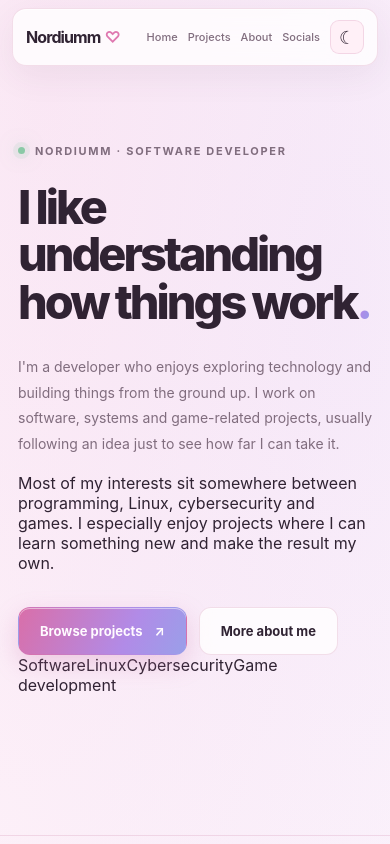
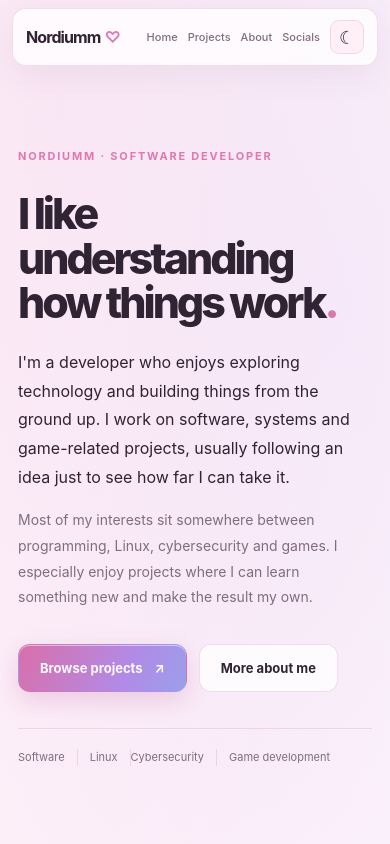
Before and after one commit to Nordiumm/Nordiumm.github.io, a React (Vite) app: page / in a window 390 px wide. Shown: the top 844 px of the page. Built offline with nearby package versions, Linux system fonts and the light colour scheme.

Commit message:
Simplify homepage hero layout and remove decorative filler

```diff
--- a/src/features/home/components/Hero.module.css
+++ b/src/features/home/components/Hero.module.css
@@ -1,59 +1,51 @@
 .hero {
-  position: relative;
-  display: grid;
-  grid-template-columns: minmax(0, 1.1fr) minmax(300px, 0.9fr);
+  display: flex;
   align-items: center;
-  gap: clamp(42px, 7vw, 100px);
   width: min(100% - 48px, 1100px);
   min-height: 690px;
   margin: 0 auto;
-  padding: 76px 0 90px;
+  padding: 100px 0 110px;
 }
 
-.content { max-width: 650px; }
+.content {
+  max-width: 850px;
+}
 
 .eyebrow {
-  display: inline-flex;
-  align-items: center;
-  gap: 10px;
-  margin-bottom: 26px;
-  color: var(--color-text-secondary);
+  display: inline-block;
+  margin-bottom: 28px;
+  color: var(--color-primary);
   font-size: 11px;
   font-weight: 700;
-  letter-spacing: 1.7px;
-  text-transform: uppercase;
-}
-
-.eyebrow::before {
-  width: 7px;
-  height: 7px;
-  border-radius: 50%;
-  background: #8ac9a6;
-  box-shadow: 0 0 0 5px rgba(138, 201, 166, 0.13), 0 0 18px rgba(138, 201, 166, 0.5);
-  content: '';
+  letter-spacing: 1.8px;
 }
 
 .hero h1 {
   margin: 0;
   color: var(--color-text);
-  font-size: clamp(48px, 6.3vw, 78px);
+  font-size: clamp(48px, 7vw, 82px);
   font-weight: 760;
-  letter-spacing: -4.5px;
-  line-height: 1.02;
+  letter-spacing: -4.8px;
+  line-height: 1.04;
 }
 
 .hero h1 span {
-  color: transparent;
-  background: linear-gradient(110deg, #d96fa9 5%, #ad8ce8 58%, #8e9eea 100%);
-  background-clip: text;
-  -webkit-background-clip: text;
+  color: #d879ad;
 }
 
 .description {
-  max-width: 520px;
-  margin: 27px 0 0;
+  max-width: 690px;
+  margin: 30px 0 0;
+  color: var(--color-text);
+  font-size: 18px;
+  line-height: 1.8;
+}
+
+.detail {
+  max-width: 650px;
+  margin: 15px 0 0;
   color: var(--color-text-secondary);
-  font-size: 16px;
+  font-size: 15px;
   line-height: 1.85;
 }
 
@@ -77,31 +69,20 @@
   border-radius: 12px;
   font-size: 13px;
   font-weight: 650;
+  text-decoration: none;
   transition: transform var(--transition-fast), box-shadow var(--transition-fast), background var(--transition-fast), border-color var(--transition-fast);
 }
 
 .primaryButton {
-  position: relative;
-  overflow: hidden;
   color: #fffaff;
   background: linear-gradient(115deg, #d96fa9, #b18be7 65%, #9a9fe9);
   box-shadow: 0 9px 25px rgba(205, 116, 172, 0.28), inset 0 1px 0 rgba(255,255,255,0.48);
 }
 
-.primaryButton::before {
-  position: absolute;
-  top: -70%;
-  left: -45%;
-  width: 38%;
-  height: 240%;
-  background: linear-gradient(90deg, transparent, rgba(255,255,255,0.42), transparent);
-  content: '';
-  transform: rotate(24deg);
-  transition: left 650ms ease;
+.primaryButton:hover {
+  transform: translateY(-2px);
+  box-shadow: 0 14px 32px rgba(205, 116, 172, 0.36);
 }
-
-.primaryButton:hover::before { left: 120%; }
-.primaryButton:hover { transform: translateY(-3px); box-shadow: 0 14px 32px rgba(205, 116, 172, 0.36); }
 
 .secondaryButton {
   border-color: var(--color-border);
@@ -112,154 +93,88 @@
 }
 
 .secondaryButton:hover {
-  transform: translateY(-3px);
+  transform: translateY(-2px);
   border-color: var(--color-primary);
   background: var(--color-surface-secondary);
 }
 
-.signature {
+.primaryButton:focus-visible,
+.secondaryButton:focus-visible {
+  outline: 2px solid var(--color-primary);
+  outline-offset: 4px;
+}
+
+.interests {
   display: flex;
-  align-items: center;
-  gap: 10px;
-  margin-top: 34px;
+  flex-wrap: wrap;
+  gap: 0;
+  margin-top: 48px;
+  padding-top: 20px;
+  border-top: 1px solid var(--color-border);
+}
+
+.interests span {
+  padding: 0 18px;
+  border-right: 1px solid var(--color-border);
   color: var(--color-text-secondary);
   font-size: 12px;
+  line-height: 1.5;
 }
 
-.signature span {
-  width: 27px;
-  height: 1px;
-  background: var(--color-border);
+.interests span:first-child {
+  padding-left: 0;
 }
 
-.visual {
-  position: relative;
-  display: grid;
-  min-height: 420px;
-  place-items: center;
-}
-
-.orb {
-  position: absolute;
-  width: 310px;
-  height: 310px;
-  border-radius: 50%;
-  background: linear-gradient(140deg, rgba(255, 197, 225, 0.85), rgba(190, 174, 255, 0.78) 58%, rgba(154, 196, 255, 0.65));
-  filter: blur(1px);
-  opacity: 0.72;
-  box-shadow: 0 0 90px rgba(220, 143, 199, 0.24);
-}
-
-.orb::after {
-  position: absolute;
-  inset: 14px;
-  border: 1px solid rgba(255,255,255,0.65);
-  border-radius: inherit;
-  content: '';
-}
-
-.showcase {
-  position: relative;
-  z-index: 1;
-  width: min(100%, 390px);
-  padding: 25px;
-  overflow: hidden;
-  border: 1px solid var(--color-border);
-  border-radius: 28px;
-  background: linear-gradient(145deg, var(--glass-highlight), transparent 65%), var(--color-surface);
-  box-shadow: 0 28px 80px rgba(110, 76, 120, 0.15), inset 0 1px 0 var(--glass-highlight);
-  backdrop-filter: blur(24px);
-  transform: rotate(2.5deg);
-  transition: transform 350ms ease, box-shadow 350ms ease;
-}
-
-.showcase:hover {
-  transform: rotate(0deg) translateY(-6px);
-  box-shadow: 0 34px 90px rgba(110, 76, 120, 0.2), inset 0 1px 0 var(--glass-highlight);
-}
-
-.cardTop {
-  display: flex;
-  align-items: center;
-  justify-content: space-between;
-  padding-bottom: 19px;
-  border-bottom: 1px solid var(--color-border);
-}
-
-.cardLabel {
-  color: var(--color-text-secondary);
-  font-size: 10px;
-  font-weight: 750;
-  letter-spacing: 1.5px;
-  text-transform: uppercase;
-}
-
-.sparkle { color: var(--color-primary); font-size: 20px; }
-
-.codeWindow {
-  margin-top: 22px;
-  padding: 18px;
-  border: 1px solid var(--color-border);
-  border-radius: 17px;
-  background: rgba(125, 100, 140, 0.055);
-  font-family: ui-monospace, SFMono-Regular, Menlo, monospace;
-  font-size: 12px;
-  line-height: 2;
-}
-
-.codeMuted { color: var(--color-text-secondary); }
-.codePink { color: #d879ad; }
-.codePurple { color: #a88be4; }
-.codeBlue { color: #829de0; }
-
-.focusList {
-  display: grid;
-  gap: 12px;
-  margin-top: 22px;
-}
-
-.focusItem {
-  display: flex;
-  align-items: center;
-  gap: 12px;
-  color: var(--color-text-secondary);
-  font-size: 12px;
-}
-
-.focusIcon {
-  display: grid;
-  width: 30px;
-  height: 30px;
-  flex: 0 0 30px;
-  place-items: center;
-  border: 1px solid var(--color-border);
-  border-radius: 10px;
-  background: var(--color-surface-secondary);
-  color: var(--color-primary);
-  font-size: 14px;
+.interests span:last-child {
+  border-right: 0;
 }
 
 @media (max-width: 820px) {
   .hero {
-    grid-template-columns: 1fr;
-    gap: 35px;
     min-height: auto;
-    padding: 90px 0 70px;
+    padding: 110px 0 90px;
   }
-  .visual { min-height: 350px; }
-  .showcase { transform: none; }
 }
 
 @media (max-width: 600px) {
-  .hero { width: min(100% - 36px, 1100px); padding-top: 72px; }
-  .hero h1 { font-size: clamp(43px, 12vw, 60px); letter-spacing: -3px; }
-  .description { font-size: 14px; }
-  .visual { min-height: 330px; }
-  .orb { width: 245px; height: 245px; }
-  .showcase { padding: 19px; }
-  .codeWindow { font-size: 10px; }
+  .hero {
+    width: min(100% - 36px, 1100px);
+    padding: 78px 0 70px;
+  }
+
+  .hero h1 {
+    font-size: clamp(42px, 11vw, 62px);
+    letter-spacing: -3px;
+  }
+
+  .description {
+    margin-top: 23px;
+    font-size: 16px;
+  }
+
+  .detail {
+    font-size: 14px;
+  }
+
+  .interests {
+    gap: 10px 0;
+    margin-top: 36px;
+  }
+
+  .interests span {
+    padding: 0 12px;
+    font-size: 11px;
+  }
+
+  .interests span:nth-child(3) {
+    padding-left: 0;
+    border-right: 1px solid var(--color-border);
+  }
 }
 
 @media (prefers-reduced-motion: reduce) {
-  .showcase, .primaryButton, .secondaryButton, .primaryButton::before { transition: none; }
+  .primaryButton,
+  .secondaryButton {
+    transition: none;
+  }
 }
```
